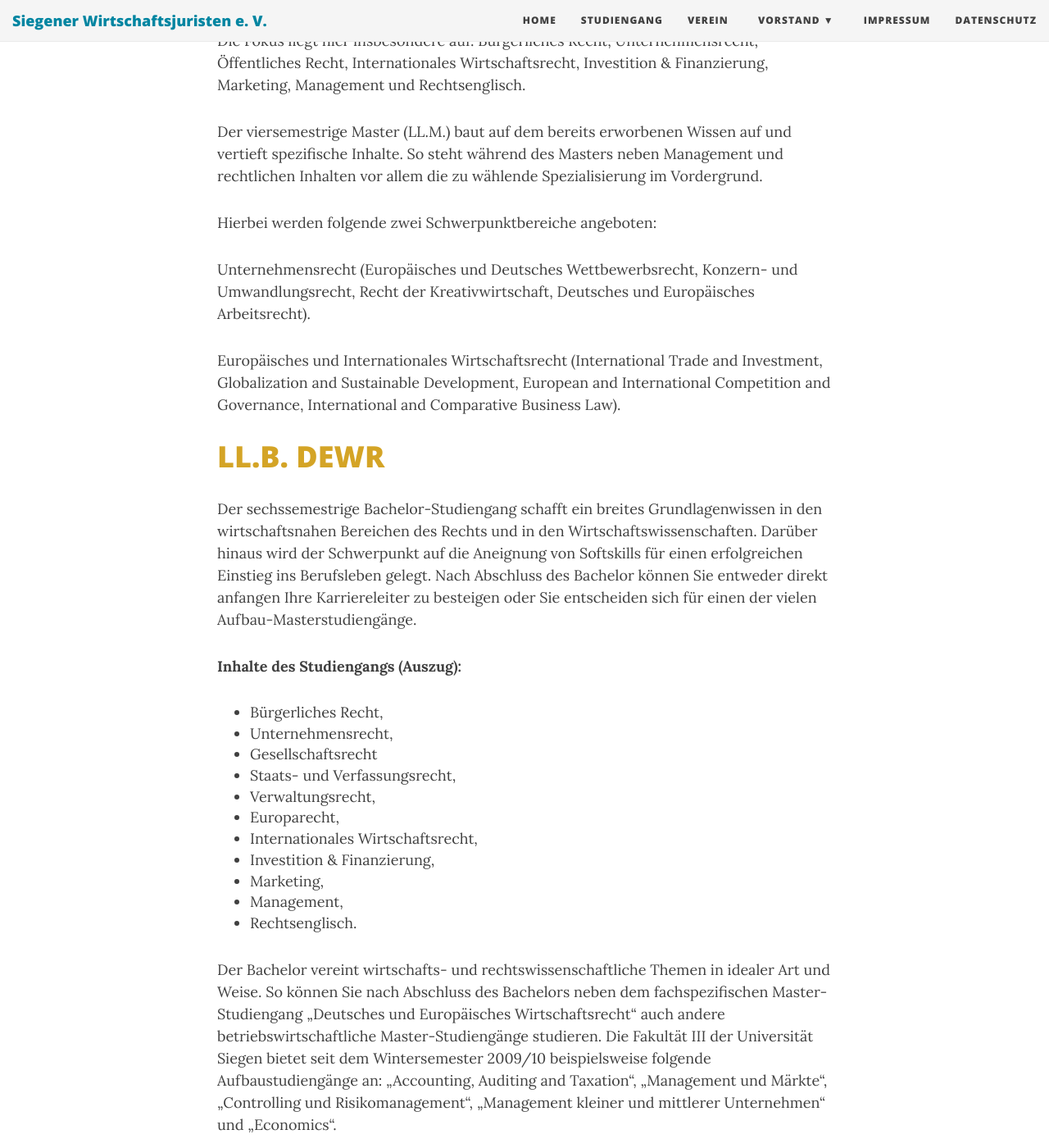
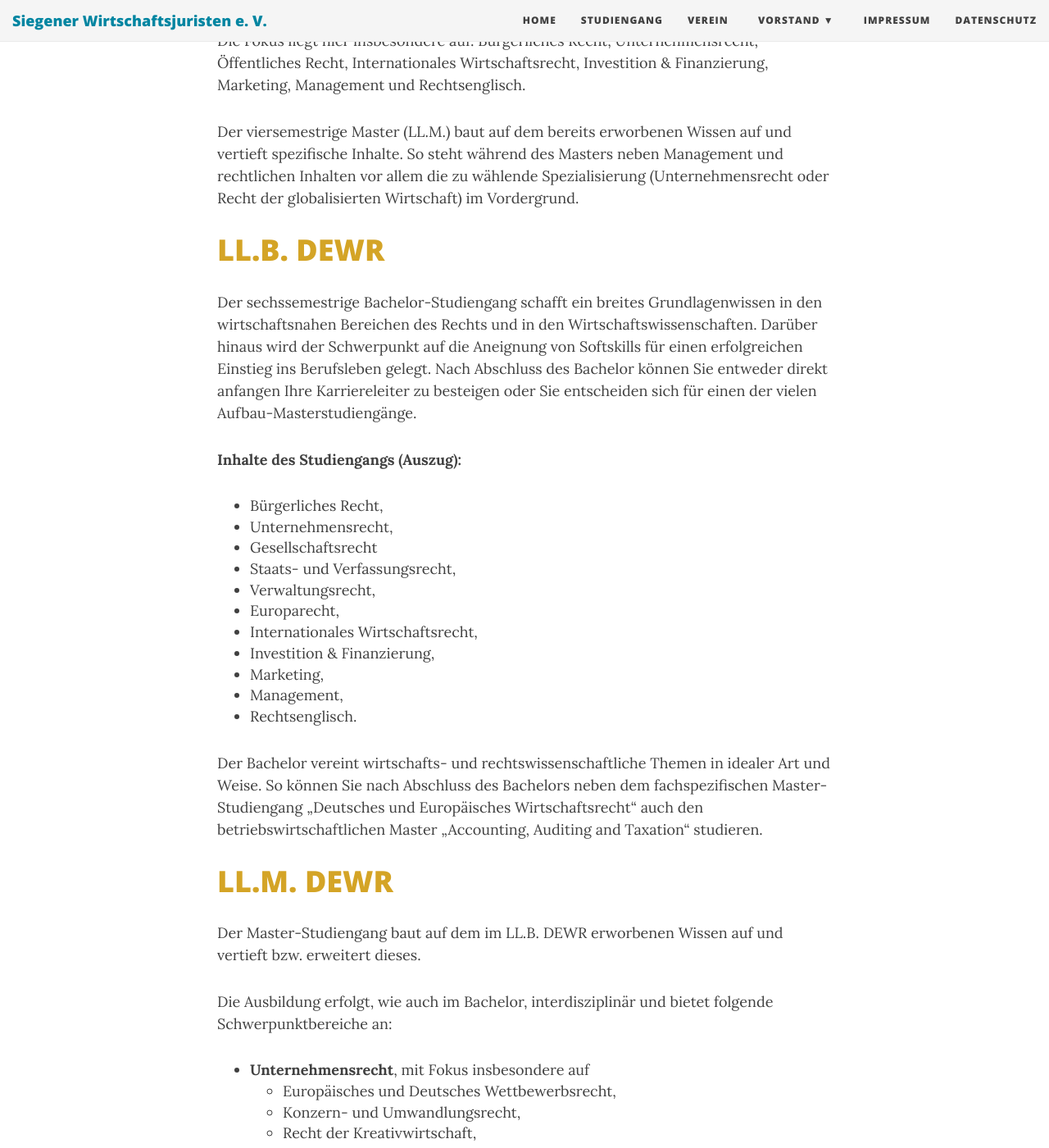
Before and after one commit to dewrs/dewrs.github.io, a Jekyll site: the page built from studiengang.md, in a window 1280 px wide and 1400 px high, scrolled down 995 px. Shown: the whole window at 82% size. Built offline with Jekyll 4.4.1, drawn with Linux system fonts in a browser that asks for light colours; nearby versions of some CDN libraries; some of the changed text lies outside the part shown.

Commit message:
Update studiengang.md

```diff
--- a/studiengang.md
+++ b/studiengang.md
@@ -7,21 +7,14 @@
 
 # Der Studiengang im Überblick
 
-Der Studiengang des Deutschen und Europäischen Wirtschaftsrechts ist ein innovativer, international ausgerichteter und interdisziplinärer Vollzeitstudiengang. Das erste Ziel des Studiums ist die Erreichung des __Bachelor-Abschlusses__ (Bachelor of Laws, LL.B.), an den ein __Master-Studium__ (Master of Laws, LL.M.) angeschlossen werden kann. 60 % entfallen auf die wirtschaftsrelevanten Teile des Rechts und 40 % auf die Wirtschaftswissenschaften.
+Der Studiengang des Deutschen und Europäischen Wirtschaftsrechts ist ein innovativer, international ausgerichteter und interdisziplinärer Vollzeitstudiengang. Das erste Ziel des Studiums ist die Erreichung des __Bachelor-Abschlusses__ (Bachelor of Laws, LL.B.), an den ein __Master-Studium__ (Master of Laws, LL.M.) angeschlossen werden kann. 70 % entfallen auf die wirtschaftsrelevanten Teile des Rechts und 30 % auf die Wirtschaftswissenschaften.
 
 Der sechssemestrige Bachelor (LL.B.) schafft ein breites Grundlagenwissen in den wirtschaftsnahen Bereichen des Rechts und in den Wirtschaftswissenschaften. Darüber hinaus wird der Schwerpunkt auf die Aneignung von Softskills für einen erfolgreichen Einstieg ins Berufsleben gelegt.
 
 Die Fokus liegt hier insbesondere auf:
 Bürgerliches Recht, Unternehmensrecht, Öffentliches Recht, Internationales Wirtschaftsrecht, Investition & Finanzierung, Marketing, Management und Rechtsenglisch.
 
-Der viersemestrige Master (LL.M.) baut auf dem bereits erworbenen Wissen auf und vertieft spezifische Inhalte. So steht während des Masters neben Management und rechtlichen Inhalten vor allem die zu wählende Spezialisierung im Vordergrund.
-
-Hierbei werden folgende zwei Schwerpunktbereiche angeboten:
-
-Unternehmensrecht (Europäisches und Deutsches Wettbewerbsrecht, Konzern- und Umwandlungsrecht, Recht der Kreativwirtschaft, Deutsches und Europäisches Arbeitsrecht).
-
-Europäisches und Internationales Wirtschaftsrecht (International Trade and Investment, Globalization and Sustainable Development, European and International Competition and Governance, International and Comparative Business Law).
-
+Der viersemestrige Master (LL.M.) baut auf dem bereits erworbenen Wissen auf und vertieft spezifische Inhalte. So steht während des Masters neben Management und rechtlichen Inhalten vor allem die zu wählende Spezialisierung (Unternehmensrecht oder Recht der globalisierten Wirtschaft) im Vordergrund.
 
 
 # LL.B. DEWR
@@ -42,8 +35,7 @@
   * Management,
   * Rechtsenglisch.
 
-Der Bachelor vereint wirtschafts- und rechtswissenschaftliche Themen in idealer Art und Weise. So können Sie nach Abschluss des Bachelors neben dem fachspezifischen Master-Studiengang „Deutsches und Europäisches Wirtschaftsrecht“ auch andere betriebswirtschaftliche Master-Studiengänge studieren. Die Fakultät III der Universität Siegen bietet seit dem Wintersemester 2009/10 beispielsweise folgende Aufbaustudiengänge an: „Accounting, Auditing and Taxation“, „Management und Märkte“, „Controlling und Risikomanagement“, „Management kleiner und mittlerer Unternehmen“ und „Economics“.
-
+Der Bachelor vereint wirtschafts- und rechtswissenschaftliche Themen in idealer Art und Weise. So können Sie nach Abschluss des Bachelors neben dem fachspezifischen Master-Studiengang „Deutsches und Europäisches Wirtschaftsrecht“ auch den betriebswirtschaftlichen Master „Accounting, Auditing and Taxation“ studieren.
 
 # LL.M. DEWR
 
@@ -55,12 +47,14 @@
       * Europäisches und Deutsches Wettbewerbsrecht,
       * Konzern- und Umwandlungsrecht,
       * Recht der Kreativwirtschaft,
-      * Deutsches und Europäisches Arbeitsrecht.
-  * __Europäisches und Internationales Wirtschaftsrecht__, mit Fokus insbesondere auf
-      * International Trade and Investment,
+      * Vertiefung Arbeitsrecht
+      * Compliance und Datenschutzrecht.
+  * __Recht der globalisierten Wirtschaft__, mit Fokus insbesondere auf
       * Globalization and Sustainable Development,
-      * European and International Competition and Governance,
-      * International and Comparative Business Law.
+      * Regulierungsrecht,
+      * International Investment Law,
+      * Privatrechtsvergleichung- und harmonisierung,
+      * Europäisches Behilfe- und Vergaberecht.
 
 
 # Promotion
```
Also changed, not shown: other parts of studiengang.md (+1 -1 lines).
